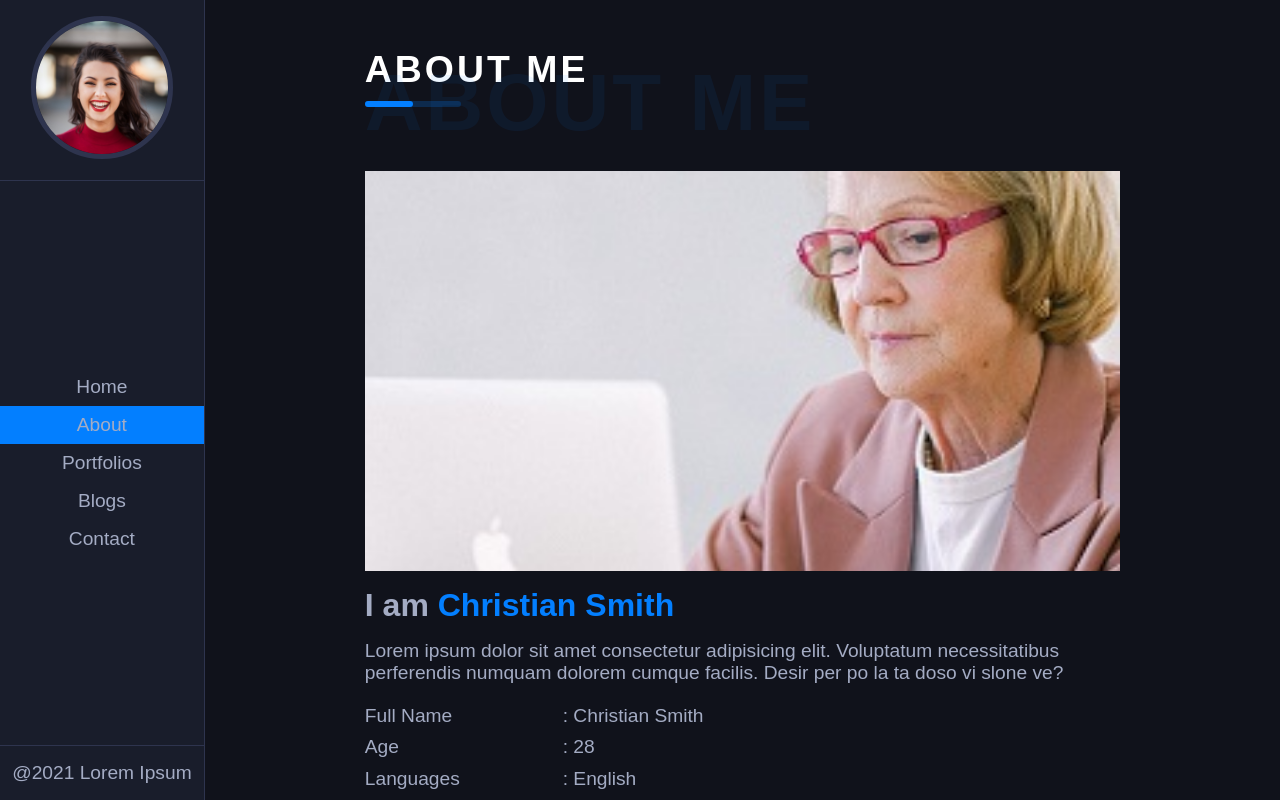
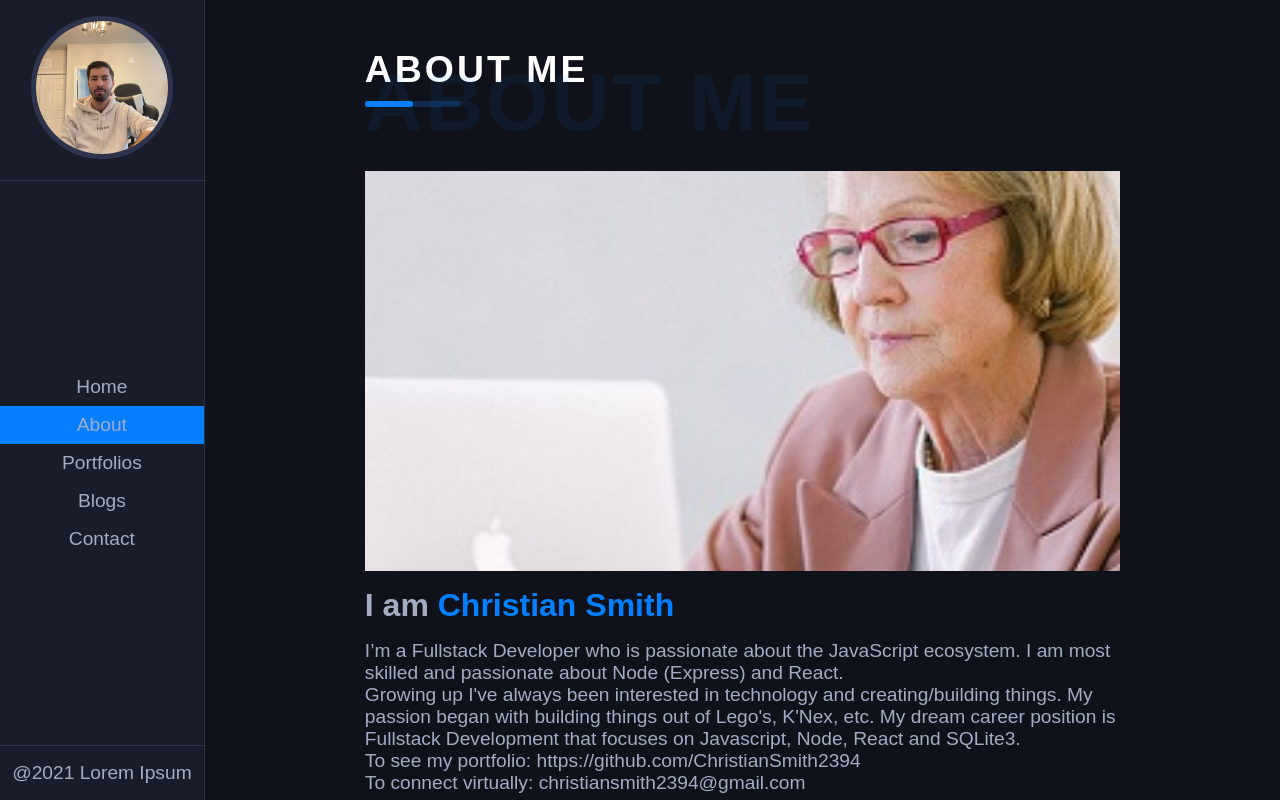
Before and after one commit to ChristianSmith2394/portfolio, a React (Create React App) app: page /about in a window 1280 px wide. Shown: the top 800 px of the page. Built offline with nearby package versions, Linux system fonts and the light colour scheme.

Commit message:
Filling in personal data/about me section

```diff
--- a/src/Components/ImageSection.js
+++ b/src/Components/ImageSection.js
@@ -10,9 +10,12 @@ function ImageSection() {
             <div className="about-info">
                 <h4>I am<span> Christian Smith</span></h4>
                 <p className="about-text">
-                    Lorem ipsum dolor sit amet consectetur adipisicing elit.
-                    Voluptatum necessitatibus perferendis numquam dolorem cumque facilis.
-                    Desir per po la ta doso vi slone ve?
+                I’m a Fullstack Developer who is passionate about the JavaScript ecosystem. I am most skilled and passionate about Node (Express) and React. <br/>
+
+Growing up I've always been interested in technology and creating/building things. My passion began with building things out of Lego's, K'Nex, etc. My dream career position is Fullstack Development that focuses on Javascript, Node, React and SQLite3. <br/>
+
+To see my portfolio: https://github.com/ChristianSmith2394 <br/>
+To connect virtually: christiansmith2394@gmail.com
                 </p>
                 <div className="about-details">
                     <div className="left-section">
--- a/src/Components/NavBar.js
+++ b/src/Components/NavBar.js
@@ -1,5 +1,5 @@
 import React from 'react'
-import avatar from '../img/avatar.png';
+import avatar from '../img/avatar.jpg';
 import {NavLink} from 'react-router-dom';
 
 function Navbar() {
```
Also changed, not shown: src/img/avatar.jpg (added), src/img/avatar.png (deleted).
